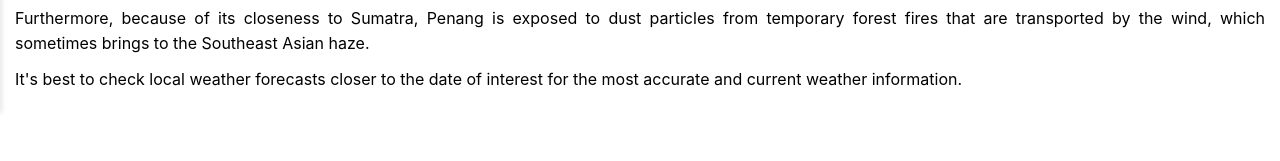
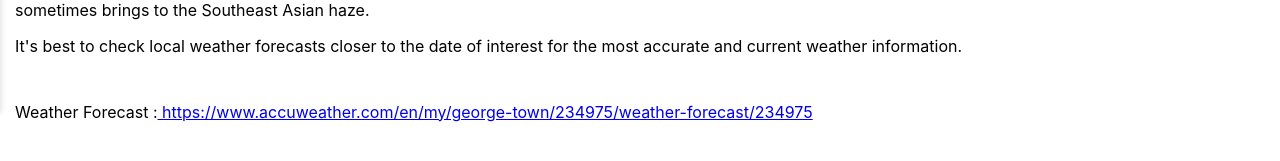
Before and after one commit to needydevil/Penang, a React (Create React App) app: page /weather in a window 1280 px wide. Shown: the part 687-848 px from the top of the page. Built offline with nearby package versions, Linux system fonts and the light colour scheme.

Commit message:
Add weather forecast link

```diff
--- a/src/pages/Weather.js
+++ b/src/pages/Weather.js
@@ -25,6 +25,11 @@ const Weather = () => {
                     <p>
                         It's best to check local weather forecasts closer to the date of interest for the most accurate and current weather information.
                     </p>
+
+                    <p className="weather-forecast">
+                        Weather Forecast :
+                        <a href="https://www.accuweather.com/en/my/george-town/234975/weather-forecast/234975"> https://www.accuweather.com/en/my/george-town/234975/weather-forecast/234975</a>
+                    </p>
                 </div>
             </div>
         </div>
--- a/src/pages/weather.css
+++ b/src/pages/weather.css
@@ -55,6 +55,12 @@
     max-width: 1350px;
 }
 
+.weather-forecast {
+    padding-top: 30px;
+    /* Adjust the value to your preference */
+}
+
+
 /* Mobile-Specific Styles */
 @media (max-width: 768px) {
     .weather-page {
```
